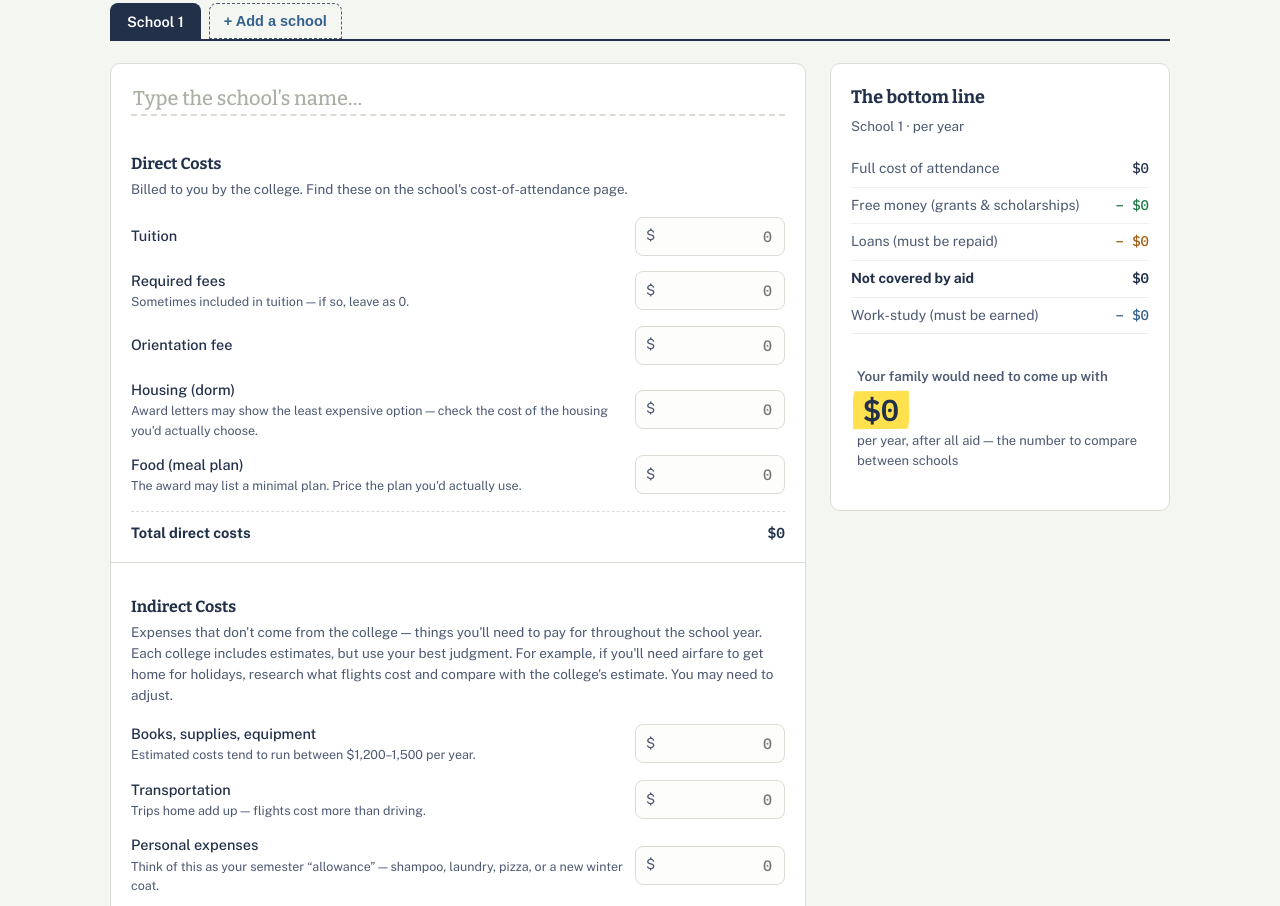
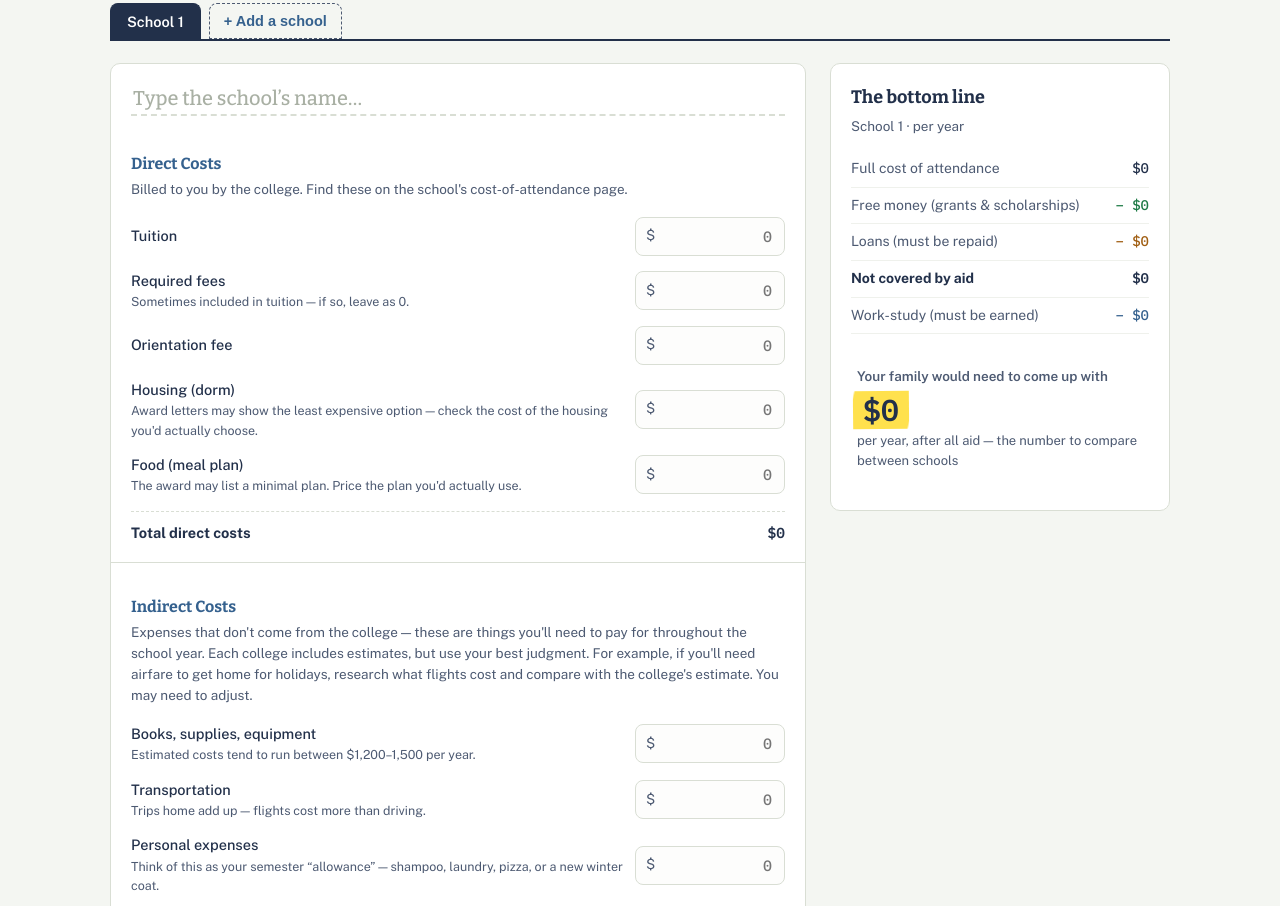
Before and after one commit to jakainic/financial-aid-comparison, a plain HTML site: page index.html in a window 1280 px wide. Shown: the part 956-1862 px from the top of the page. Drawn offline with nearby package versions, Linux system fonts and the light colour scheme.

Commit message:
Refactor styles and enhance indirect costs note
Updated color properties and improved note clarity for indirect costs.

```diff
--- a/index.html
+++ b/index.html
@@ -159,6 +159,7 @@
   legend {
     font-family: "Bitter", serif; font-weight: 700; font-size: 16px;
     padding: 16px 0 2px; float: left; width: 100%;
+    color: var(--work);
   }
   .fs-note { clear: both; font-size: 13.5px; color: var(--ink-soft); margin: 2px 0 10px; }
   .badge {
@@ -268,6 +269,7 @@
   .t-section td {
     background: var(--paper); font-family: "Bitter", serif; font-weight: 700;
     font-size: 13.5px; text-align: left; padding-top: 12px;
+    color: var(--work);
   }
   .t-section td:first-child { background: var(--paper); }
   .t-sub td { font-weight: 700; border-top: 1px dashed var(--line); }
@@ -483,7 +485,7 @@
     },
     {
       id: "indirect", legend: "Indirect Costs", badge: null,
-      note: "Expenses that don't come from the college — things you'll need to pay for throughout the school year. Each college includes estimates, but use your best judgment. For example, if you'll need airfare to get home for holidays, research what flights cost and compare with the college's estimate. You may need to adjust.",
+      note: "Expenses that don't come from the college — these are things you'll need to pay for throughout the school year. Each college includes estimates, but use your best judgment. For example, if you'll need airfare to get home for holidays, research what flights cost and compare with the college's estimate. You may need to adjust.",
       fields: [
         { id: "books", label: "Books, supplies, equipment", hint: "Estimated costs tend to run between $1,200\u20131,500 per year." },
         { id: "transport", label: "Transportation", hint: "Trips home add up — flights cost more than driving." },
```
